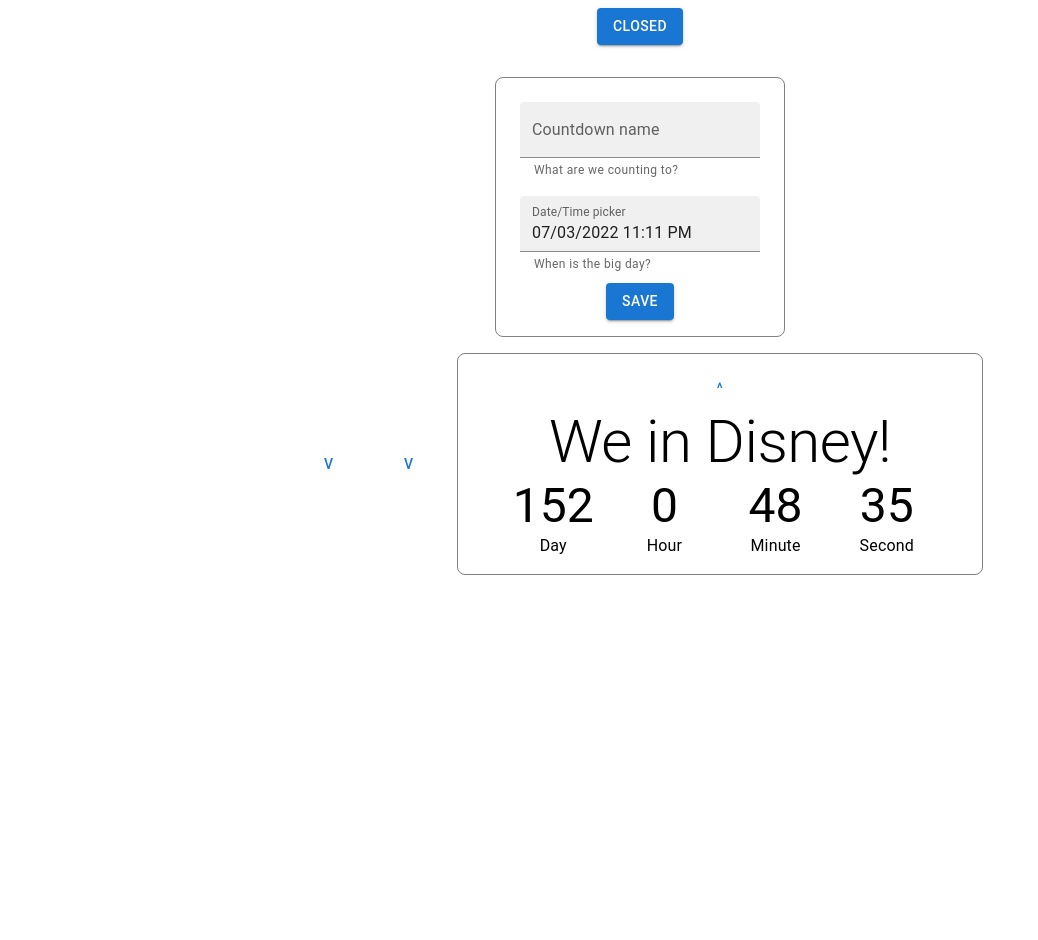
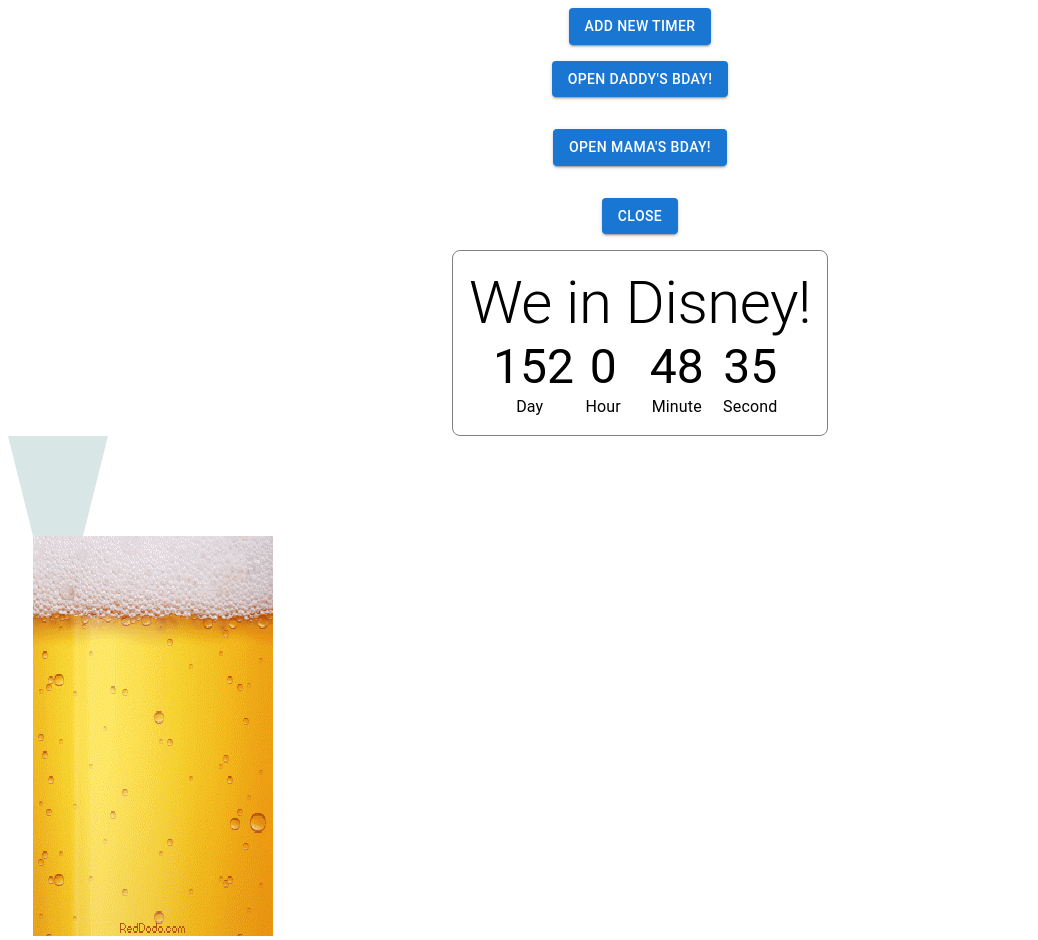
Before and after one commit to wes992/countdown-timer, a React (Create React App) app: page / in a window 1280 px wide. Shown: the whole page, without its empty margins (0-1038 px from the left). Before the commit the page ends 800 px from the top, so only its background shows below. Built offline with nearby package versions, Linux system fonts and the light colour scheme.

Commit message:
adding open-close logic and messing with cup filling"

```diff
--- a/src/App.js
+++ b/src/App.js
@@ -6,6 +6,8 @@
 import { LocalizationProvider } from "@mui/x-date-pickers/LocalizationProvider";
 import { v4 } from "uuid";
 import { Button, Grid } from "@mui/material";
+import { Collapsible } from "./Components/Collapsible";
+import Cup from "./Components/Cup";
 function App() {
   const [timers, setTimers] = useState([
     {
@@ -22,52 +24,21 @@
     setTimers([...timers, { ...info, id: v4() }]);
   };
 
-  const handleOpenTimer = (timerId) => {
-    setTimers((timers) =>
-      timers.map((timer) => {
-        if (timer.id === timerId) {
-          return { ...timer, open: true };
-        }
-        return timer;
-      })
-    );
-  };
-
-  const handleCloseTimer = (timerId) => {
-    setTimers((timers) =>
-      timers.map((timer) => {
-        if (timer.id === timerId) {
-          return { ...timer, open: false };
-        }
-        return timer;
-      })
-    );
-  };
-
   return (
     <LocalizationProvider dateAdapter={AdapterDayjs}>
       <div className="App">
         <AddNew addCountdown={handleAdd} />
-        <Grid container gap={2} justifyContent="center">
-          {timers.map((timer) =>
-            timer.open ? (
-              <Countdown
-                key={timer.id}
-                timer={timer}
-                handleClose={() => handleCloseTimer(timer.id)}
-              />
-            ) : (
-              <Button
-                key={timer.id}
-                variant="text"
-                color="primary"
-                onClick={() => handleOpenTimer(timer.id)}
-              >
-                v
-              </Button>
-            )
-          )}
+        <Grid container gap={2} justifyContent="center" fullWidth>
+          {timers.map((timer) => (
+            <Collapsible
+              buttonTexts={{ open: `Open ${timer.title}`, closed: "close" }}
+              defaultOpen={timer.open}
+            >
+              <Countdown timer={timer} />
+            </Collapsible>
+          ))}
         </Grid>
+        <Cup />
       </div>
     </LocalizationProvider>
   );
--- a/src/Components/AddNew.js
+++ b/src/Components/AddNew.js
@@ -1,10 +1,10 @@
 import { TextField, Box, Collapse, Button } from "@mui/material";
 import { useState } from "react";
 import { DateTimePicker } from "@mui/x-date-pickers/DateTimePicker";
+import { Collapsible } from "./Collapsible";
 
 const AddNew = ({ addCountdown }) => {
   const [value, setValue] = useState({ title: "", date: new Date() });
-  const [collapsed, setCollapsed] = useState(false);
 
   const handleChange = (key, newValue) => {
     setValue((val) => ({ ...val, [key]: newValue }));
@@ -12,24 +12,13 @@
 
   const handleAddCountdown = () => {
     addCountdown(value);
-    setCollapsed(true);
+    // setCollapsed(true);
   };
 
   const { title, date } = value;
   return (
-    <>
-      <Button
-        variant="contained"
-        color="primary"
-        onClick={(e) => {
-          e.preventDefault();
-          setCollapsed((collapsed) => !collapsed);
-        }}
-        sx={{ marginBottom: "1rem" }}
-      >
-        {collapsed ? "Add new countdown" : "closed"}
-      </Button>
-      <Collapse in={!collapsed}>
+    <Collapsible buttonTexts={{ open: "Add New Timer", closed: "Close" }}>
+      {/* <Collapse in={!collapsed}> */}
       <Box
         component="form"
         sx={{
@@ -77,8 +66,7 @@
           Save
         </Button>
       </Box>
-      </Collapse>
-    </>
+    </Collapsible>
   );
 };
 
--- /dev/null
+++ b/src/Components/Collapsible.js
@@ -0,0 +1,37 @@
+import { useState } from "react";
+import { TextField, Box, Collapse, Button, Grid } from "@mui/material";
+
+const Collapsible = ({
+  buttonTexts,
+  children,
+  defaultOpen = false,
+  ...props
+}) => {
+  const [collapsed, setCollapsed] = useState(!defaultOpen);
+
+  return (
+    <Grid
+      container
+      item
+      justifyContent="center"
+      alignItems="center"
+      direction={"column"}
+      {...props}
+    >
+      <Button
+        variant="contained"
+        color="primary"
+        onClick={(e) => {
+          e.preventDefault();
+          setCollapsed((collapsed) => !collapsed);
+        }}
+        sx={{ marginBottom: "1rem" }}
+      >
+        {collapsed ? buttonTexts.open : buttonTexts.closed}
+      </Button>
+      <Collapse in={!collapsed}>{children}</Collapse>
+    </Grid>
+  );
+};
+
+export { Collapsible };
--- a/src/Components/Countdown.js
+++ b/src/Components/Countdown.js
@@ -23,16 +23,16 @@
     <Grid
       item
       border="1px solid gray"
-      alignItems="center"
-      justifyContent="center"
+      // alignItems="center"
+      // justifyContent="center"
       p={2}
       xs={12}
-      sm={5}
+      // sm={5}
       borderRadius={2}
     >
-      <Button variant="text" align="left" onClick={handleClose}>
+      {/* <Button variant="text" align="left" onClick={handleClose}>
         ^
-      </Button>
+      </Button> */}
       <Typography variant="h2">{title}</Typography>
       <Grid container px={3} justifyContent="space-around" textAlign="center">
         <div className="time-container">
--- /dev/null
+++ b/src/Components/Cup.js
@@ -0,0 +1,32 @@
+import React from "react";
+import "./cup.css";
+import bubbles from "./images/BUBBLES.gif";
+
+const Cup = () => {
+  const imageStyles = {
+    height: "150px",
+    position: "absolute",
+    bottom: "-150px",
+    left: "0px",
+    transform: `translate(-20px, ${-50}px)`,
+  };
+
+  const cupStyles = {
+    borderTop: "100px solid rgba(84, 148, 147, 0.228)",
+    borderLeft: "25px solid transparent",
+    borderRight: "25px solid transparent",
+    height: "0",
+    width: "50px",
+    position: "relative",
+    ":before": { content: bubbles, ...imageStyles },
+  };
+
+  return (
+    <div id="cup">
+      Cup
+      {/* <img style={imageStyles} id="bubbles" src={bubbles} alt="bubbles" /> */}
+    </div>
+  );
+};
+
+export default Cup;
--- /dev/null
+++ b/src/Components/cup.css
@@ -0,0 +1,26 @@
+/* @import bubbles from "./images/BUBBLES.gif" */
+
+#cup {
+  border-top: 100px solid rgba(84, 148, 147, 0.228);
+  border-left: 25px solid transparent;
+  border-right: 25px solid transparent;
+  height: 0;
+  width: 50px;
+  position: relative;
+/* overflow: hidden; */
+}
+
+#cup:before {
+  content: url('./images/BUBBLES.gif');
+  height: 150px;
+  position: absolute;
+  bottom: -150px;
+  left: 0px;
+}
+
+#bubbles {
+  height: 150px;
+  position: absolute;
+  bottom: -150px;
+  left: 0px;
+}
```
Also changed, not shown: src/Components/images/BUBBLES.gif (added). Lines whose indentation alone changed are shown as unchanged.
